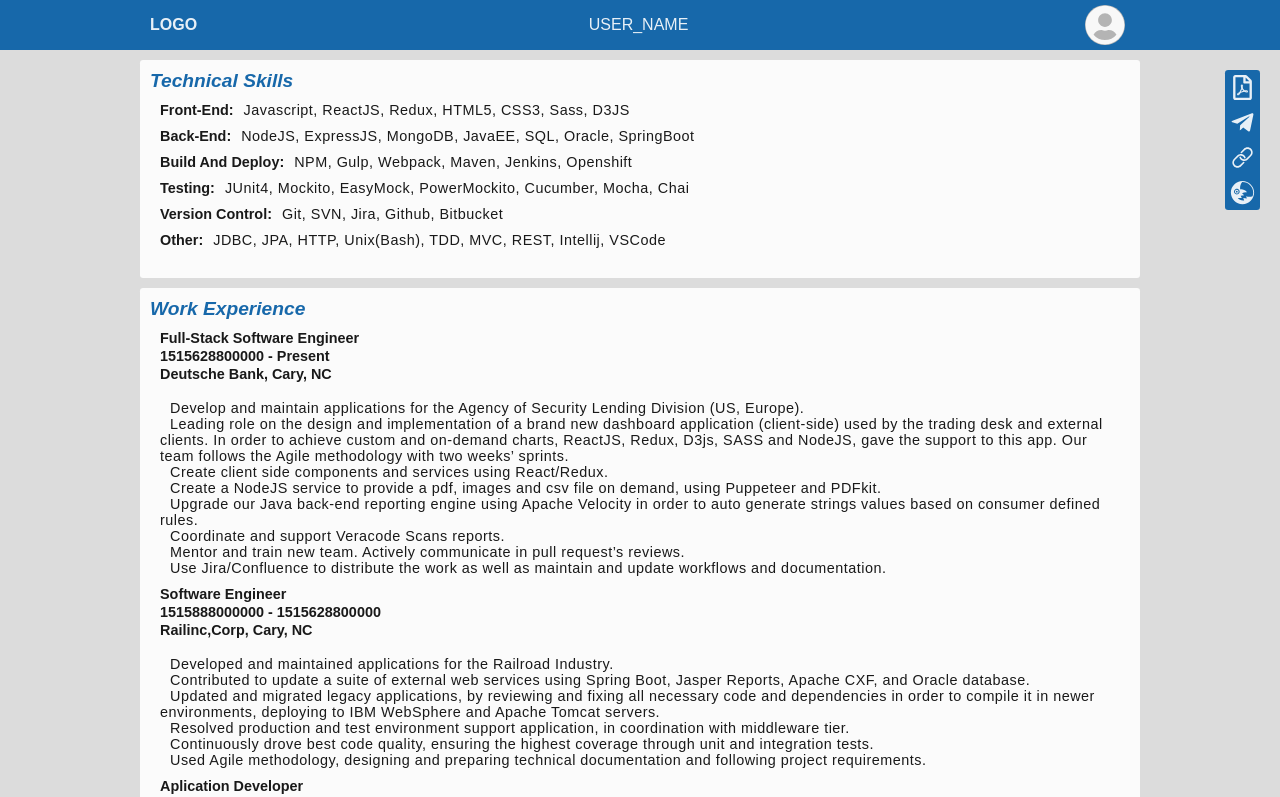
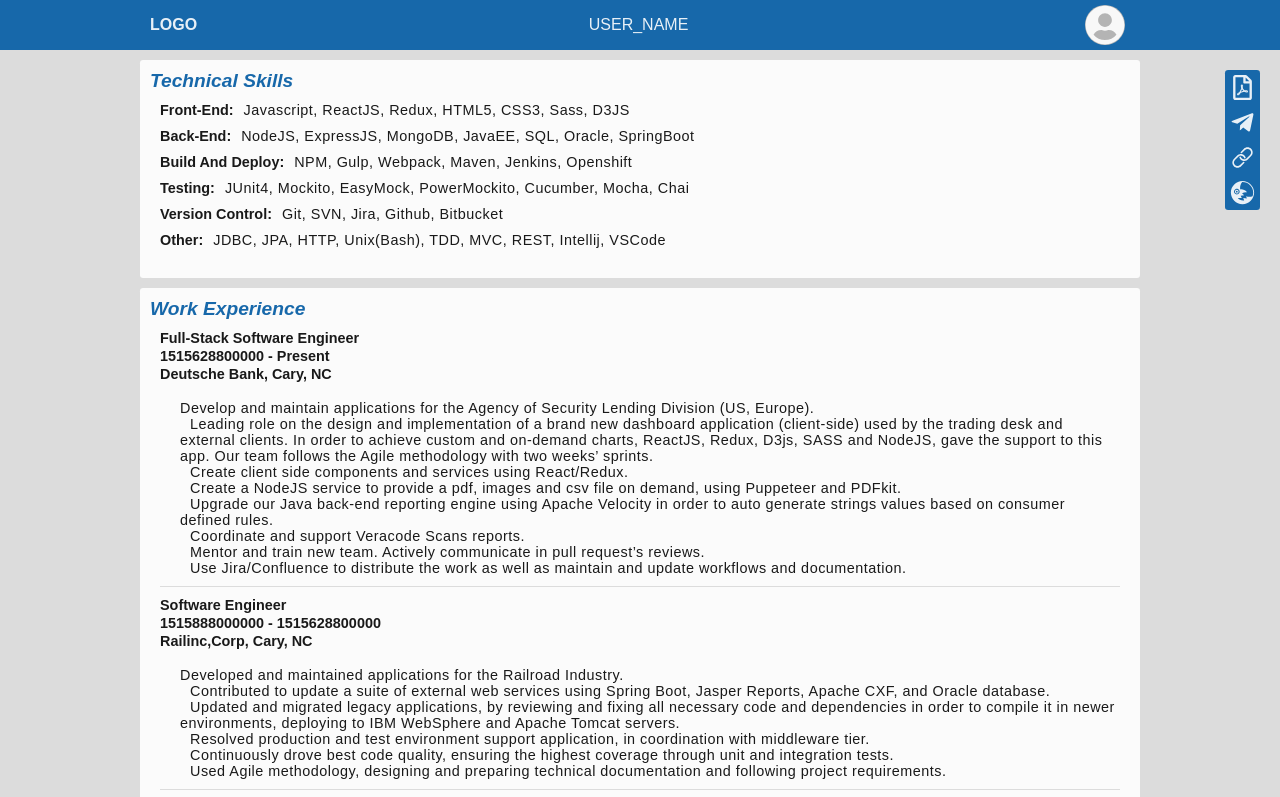
Before and after one commit to Raudelgar/mycvpro-resume, a React (Create React App) app: page / in a window 1280 px wide. Shown: the top 797 px of the page. Built offline with nearby package versions, Linux system fonts and the light colour scheme.

Commit message:
experience component completed

```diff
--- a/src/components/sections/SectionContent.js
+++ b/src/components/sections/SectionContent.js
@@ -19,6 +19,7 @@ const filterRender = (content, theme, section) => {
 			return (
 				<div className={`${theme}-section-content`}>
 					{content.map((obj) => (
+						<>
 							<div key={obj.contentId} className='sub-section'>
 								<span className='section-label label-block'>{obj.title}</span>
 								<span className='section-label label-block'>
@@ -32,17 +33,23 @@ const filterRender = (content, theme, section) => {
 								) : null}
 								<span className='section-value'>
 									{obj.description.map(({ taskId, task, subtasks }) => (
-									<div key={taskId}>
+										<div key={taskId} className='section-desc'>
 											<span className='section-value'>{task}</span>
+											<div className='section-task'>
 												{subtasks.map(({ subtaskId, subtask }) => (
 													<div key={subtaskId}>
-												<span className='section-value'>{subtask}</span>
+														<span className='section-value sub-task'>
+															{subtask}
+														</span>
 													</div>
 												))}
+											</div>
 										</div>
 									))}
 								</span>
 							</div>
+							<div className={`${theme}-section-border`}></div>
+						</>
 					))}
 				</div>
 			);
--- a/src/components/sections/sections.scss
+++ b/src/components/sections/sections.scss
@@ -26,6 +26,24 @@
 		margin-bottom: 10px;
 	}
 
+	.light-section-border,
+	.dark-section-border {
+		border-top: 1px solid $bg-light-app;
+		padding: 5px 0;
+	}
+
+	.dark-section-border {
+		border-top: 1px solid $dark-gray;
+	}
+
+	.section-task {
+		margin-left: 10px;
+	}
+
+	.section-desc {
+		margin: 0 0 10px 10px;
+	}
+
 	.section-label {
 		text-transform: capitalize;
 		font-weight: 600;
```
Lines whose indentation alone changed are shown as unchanged.
